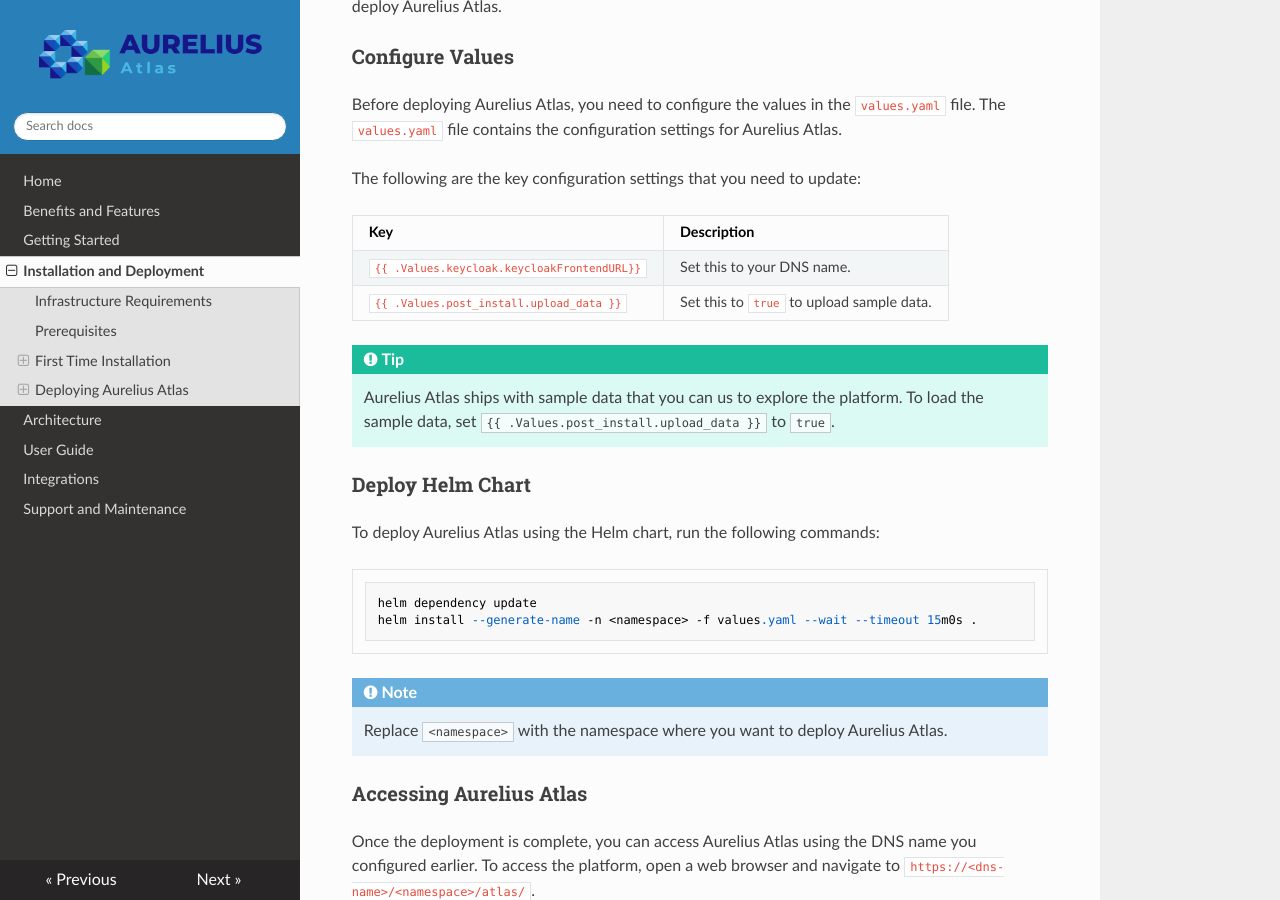
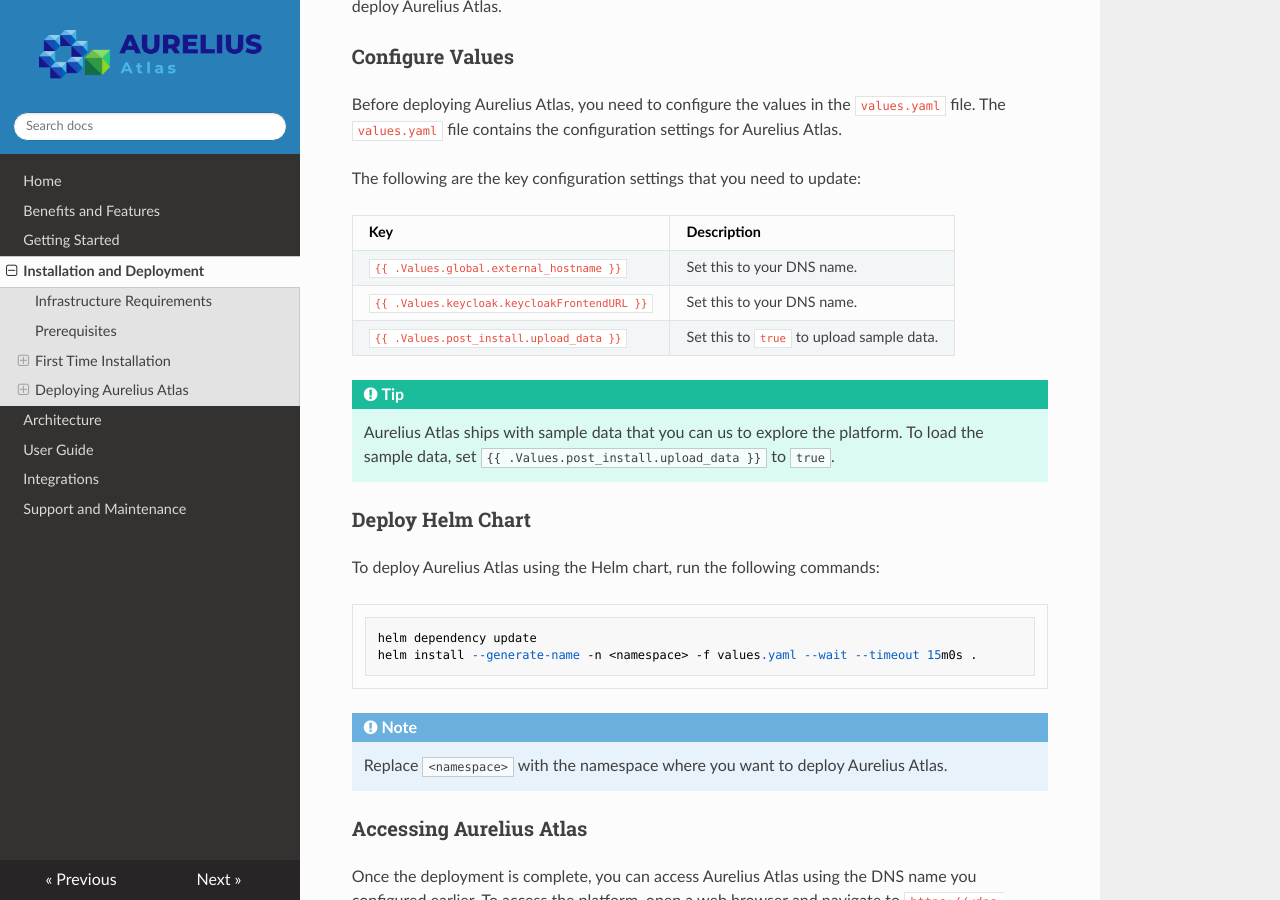
Before and after one commit to aureliusenterprise/aurelius-atlas-documentation, an MkDocs documentation site: the page built from docs/installation-and-deployment.md, in a window 1280 px wide and 900 px high, scrolled down 5457 px. Built offline with MkDocs 1.6.1, drawn with Linux system fonts in a browser that asks for light colours; nearby versions of some CDN libraries.

Commit message:
add external_hostname config

```diff
--- a/docs/installation-and-deployment.md
+++ b/docs/installation-and-deployment.md
@@ -296,10 +296,11 @@
 
 The following are the key configuration settings that you need to update:
 
-| Key                                         | Description                               |
-| ------------------------------------------- | ----------------------------------------- |
-| `{{ .Values.keycloak.keycloakFrontendURL}}` | Set this to your DNS name.                |
-| `{{ .Values.post_install.upload_data }}`    | Set this to `true` to upload sample data. |
+| Key                                          | Description                               |
+| -------------------------------------------- | ----------------------------------------- |
+| `{{ .Values.global.external_hostname }}`     | Set this to your DNS name.                |
+| `{{ .Values.keycloak.keycloakFrontendURL }}` | Set this to your DNS name.                |
+| `{{ .Values.post_install.upload_data }}`     | Set this to `true` to upload sample data. |
 
 !!! tip
     Aurelius Atlas ships with sample data that you can us to explore the platform. To load the sample data,
```
